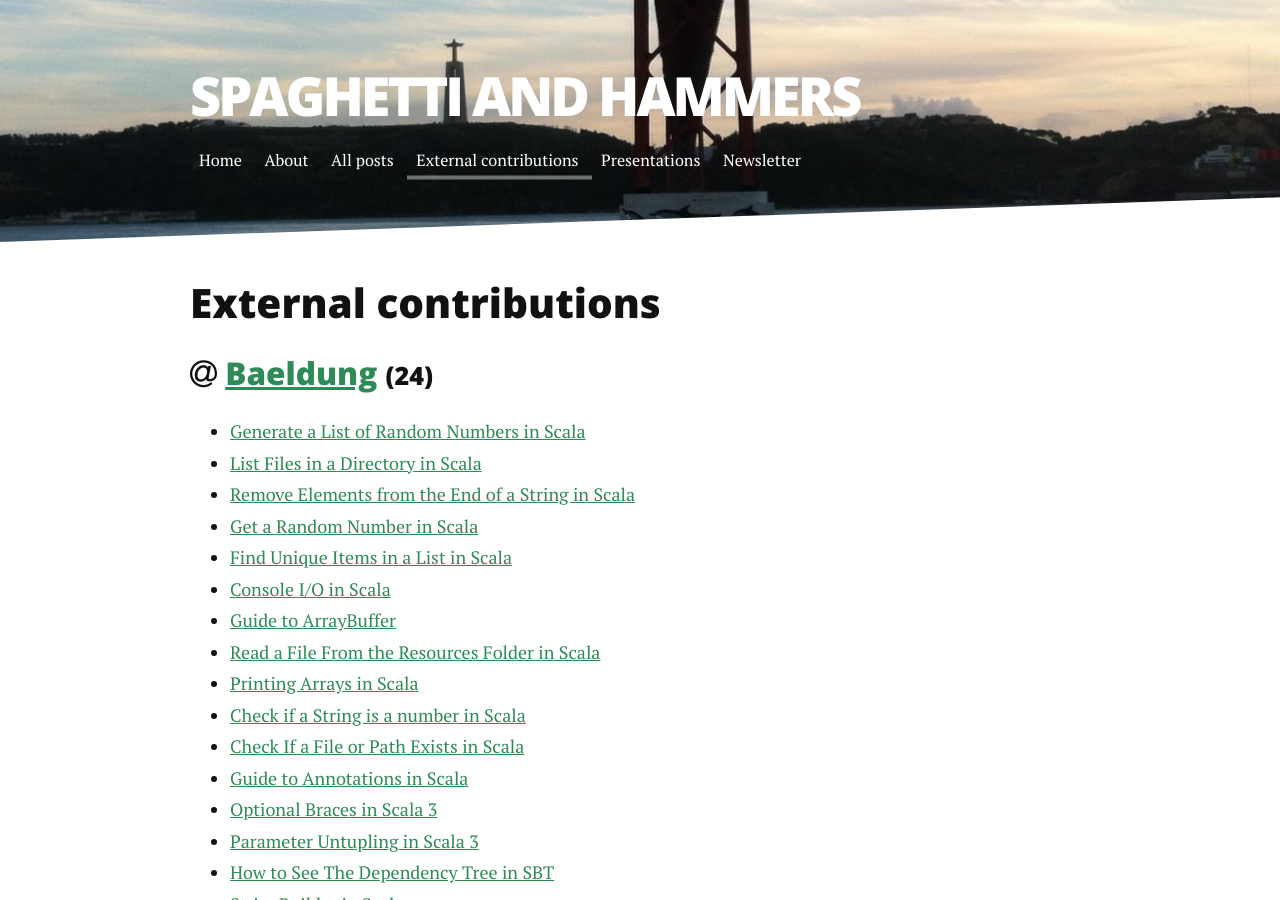
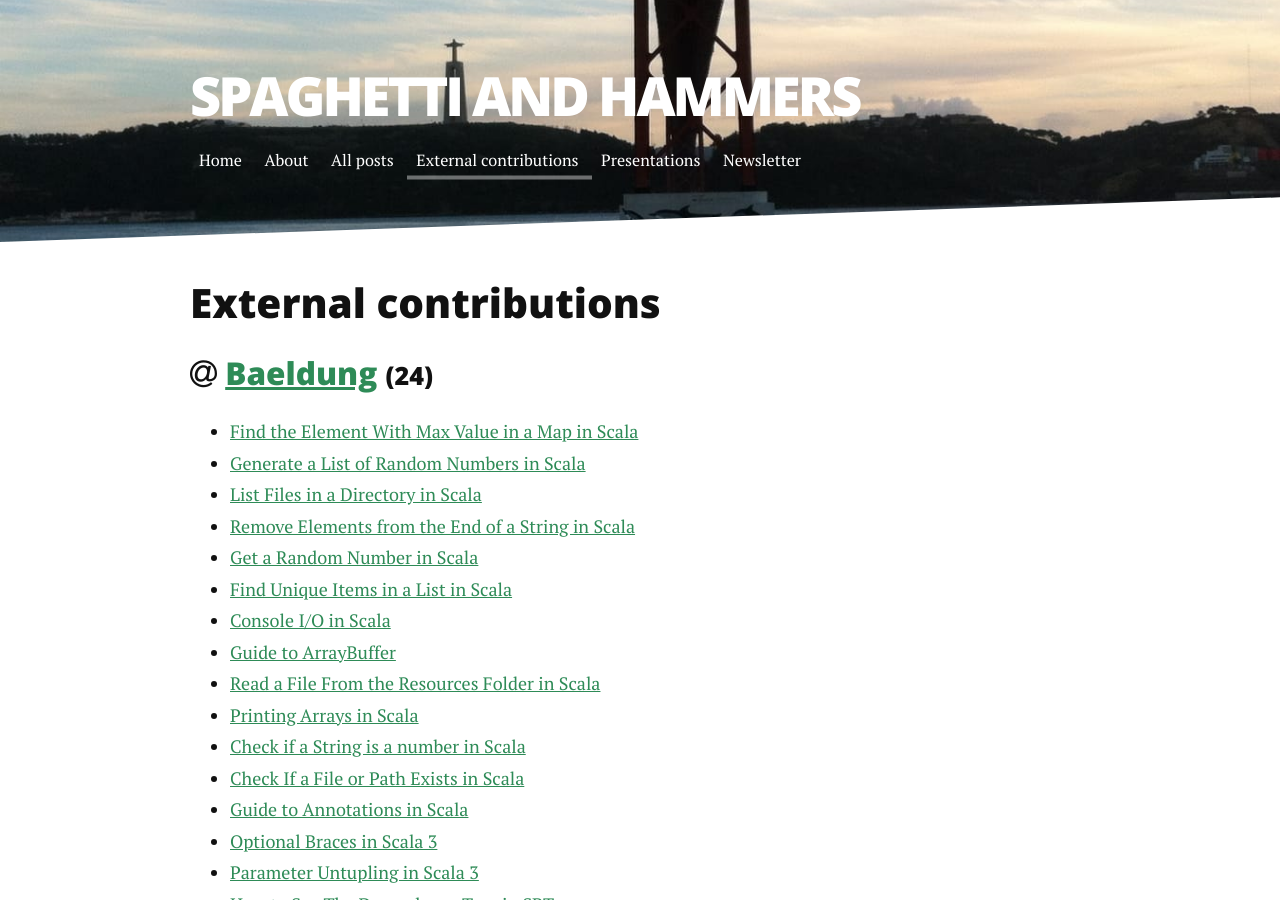
Before and after one commit to pedrorijo91/pedrorijo91.github.io, a Jekyll site: the page built from external.html, in a window 1280 px wide and 900 px high. Built offline with Jekyll 4.4.1, drawn with Linux system fonts in a browser that asks for light colours.

Commit message:
Update external.html

```diff
--- a/external.html
+++ b/external.html
@@ -9,6 +9,7 @@ title: External contributions
   <h3 id="baeldung"><i class="fa fa-at" aria-hidden="true"></i>  <a href="https://www.baeldung.com/scala/author/pedrorijo">Baeldung</a> <small>(24)</small></h3>
 
   <ul>
+    <li><a href="https://www.baeldung.com/scala/max-value-scala-map">Find the Element With Max Value in a Map in Scala</a></li>
     <li><a href="https://www.baeldung.com/scala/random-numbers">Generate a List of Random Numbers in Scala</a></li>
     <li><a href="https://www.baeldung.com/scala/list-files">List Files in a Directory in Scala</a></li>
     <li><a href="https://www.baeldung.com/scala/remove-elements-end-string">Remove Elements from the End of a String in Scala</a></li>
```
